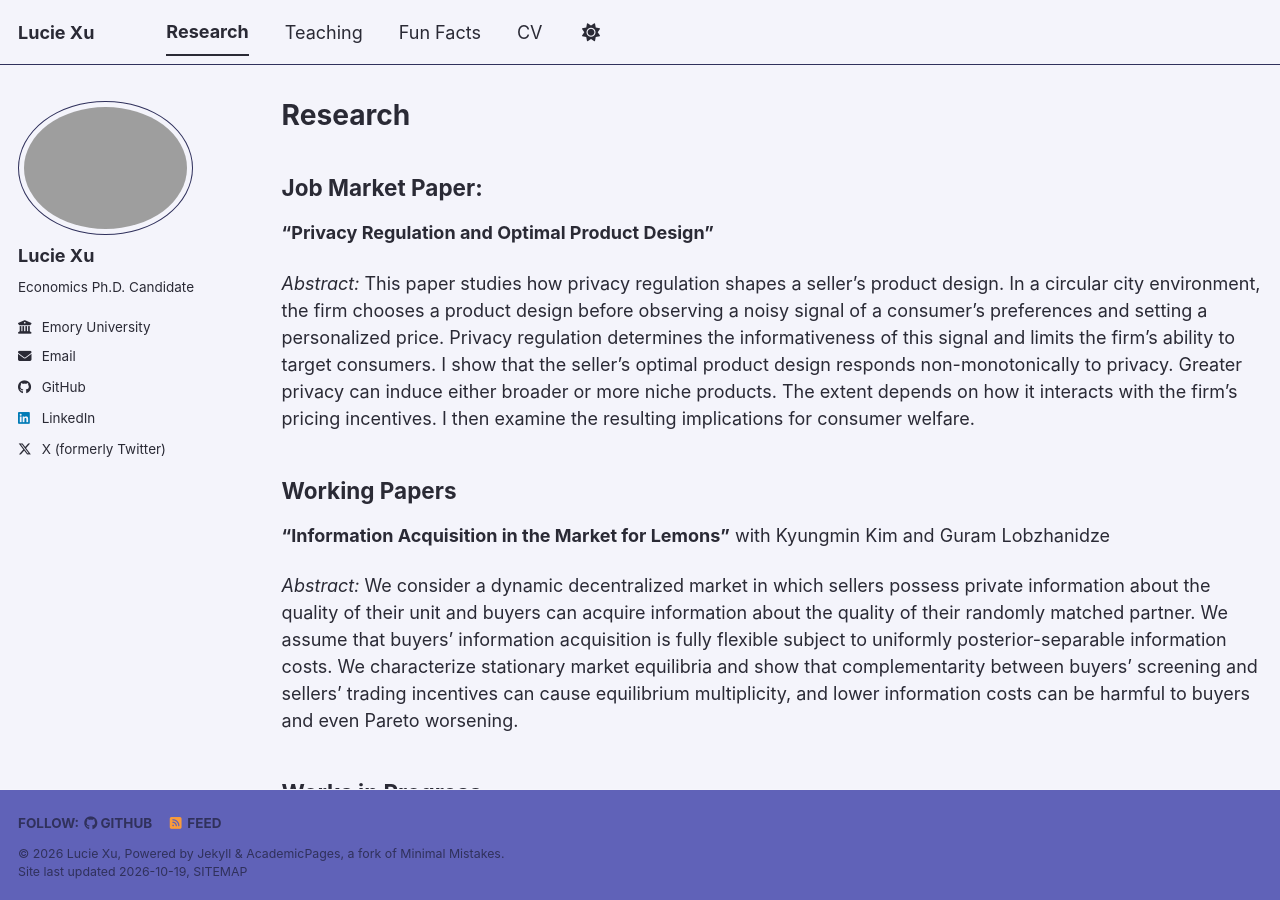
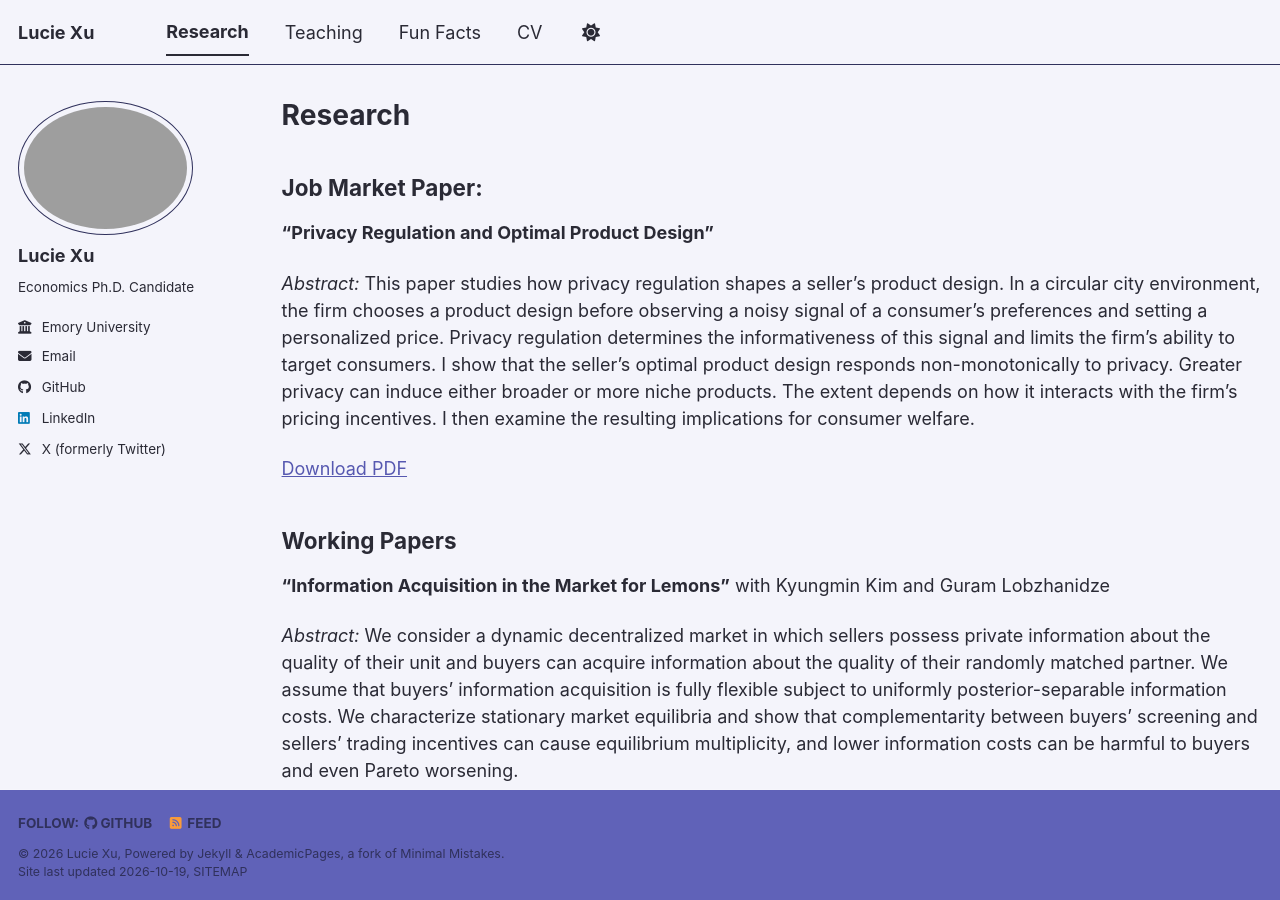
Before and after one commit to lucieexu27/lucieexu27.github.io, a Jekyll site: the page built from _pages/research.md, in a window 1280 px wide and 900 px high. Built offline with Jekyll 4.4.1, drawn with Linux system fonts in a browser that asks for light colours; a style sheet for code colours, icons or effects is not loaded.

Commit message:
Add download links for research papers
Added download links for research papers in markdown.

```diff
--- a/_pages/research.md
+++ b/_pages/research.md
@@ -11,6 +11,8 @@ author_profile: true
 
 _Abstract:_ This paper studies how privacy regulation shapes a seller’s product design. In a circular city environment, the firm chooses a product design before observing a noisy signal of a consumer’s preferences and setting a personalized price. Privacy regulation determines the informativeness of this signal and limits the firm’s ability to target consumers. I show that the seller’s optimal product design responds non-monotonically to privacy. Greater privacy can induce either broader or more niche products. The extent depends on how it interacts with the firm’s pricing incentives. I then examine the resulting implications for consumer welfare.
 
+[Download PDF](/files/job-market-paper.pdf)
+
 ## Working Papers
 
 **"Information Acquisition in the Market for Lemons"**
@@ -18,6 +20,8 @@ with Kyungmin Kim and Guram Lobzhanidze
 
 _Abstract:_ We consider a dynamic decentralized market in which sellers possess private information about the quality of their unit and buyers can acquire information about the quality of their randomly matched partner. We assume that buyers' information acquisition is fully flexible subject to uniformly posterior-separable information costs. We characterize stationary market equilibria and show that complementarity between buyers' screening and sellers' trading incentives can cause equilibrium multiplicity, and lower information costs can be harmful to buyers and even Pareto worsening.
 
+[Download PDF](/files/Information Acquisition in the Market for Lemons.pdf)
+
 ## Works in Progress
 
 **"Optimal Consumer Privacy with an Expert"**
```
